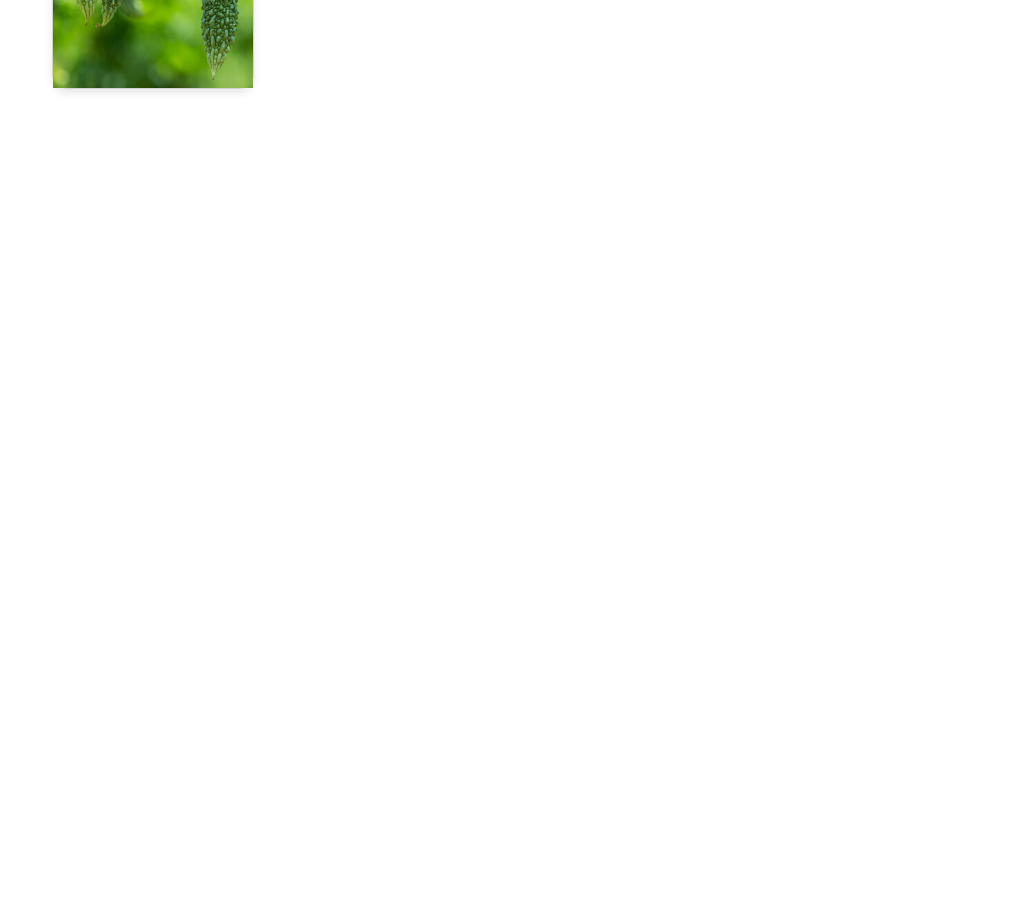
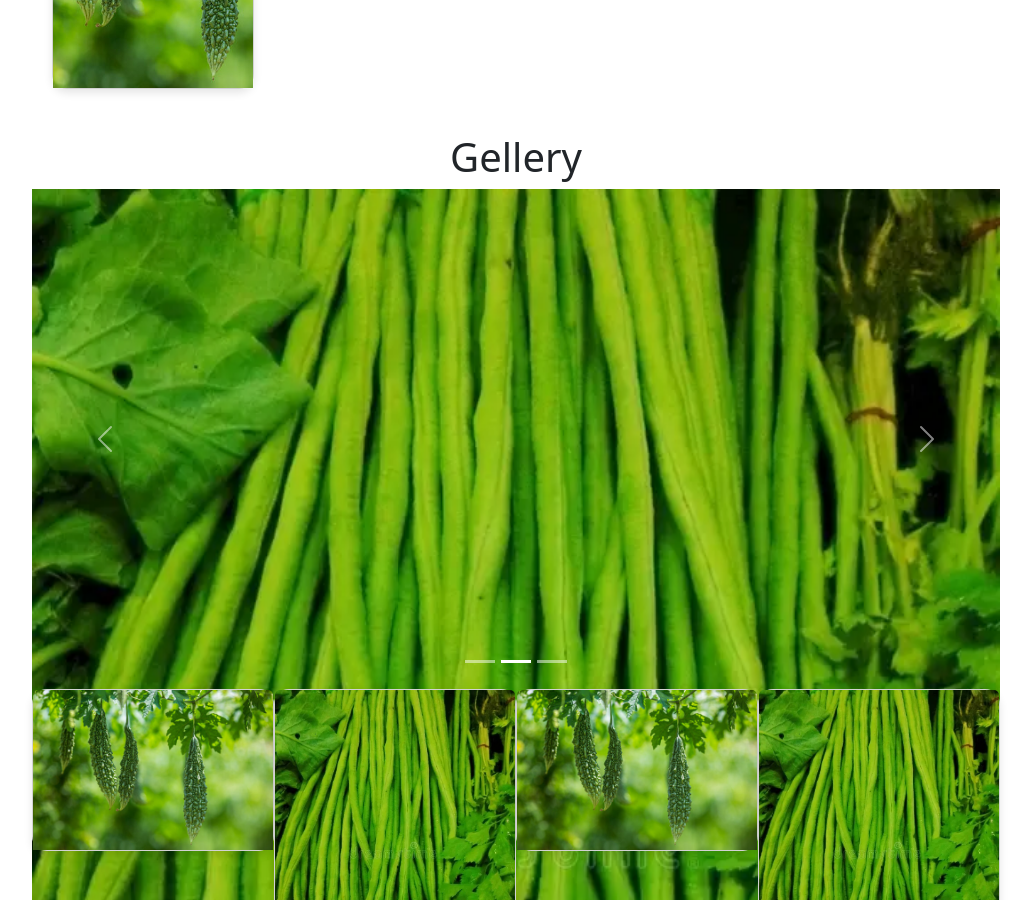
Before and after one commit to athuljain/CH-Vegitables, a React (Create React App) app: page / in a window 1280 px wide. Shown: the part 1900-2800 px from the top of the page, without its empty margins (124-1155 px from the left). Before the commit the page ends 2029 px from the top, so only its background shows below. Built offline with nearby package versions, Linux system fonts and the light colour scheme.

Commit message:
contact and home page

```diff
--- a/src/Components/ContactUs.jsx
+++ b/src/Components/ContactUs.jsx
@@ -60,7 +60,7 @@
                                             <h4>Address:</h4>
                                         </div>
                                         <div className="text">
-                                            <p>Lorem Ipsum, 40C, Lorem Ipsum dummy,<br /> Lorem Ipsum, Ch 98054</p>
+                                            <p>CH Vegitables<br />Kerala,Karrnataka</p>
                                         </div>
                                     </li>
                                     <li>
--- a/src/Components/Gallery.jsx
+++ b/src/Components/Gallery.jsx
@@ -18,6 +18,7 @@
 
   return (
     <Container fluid className="gallery">
+      <h1>Gellery</h1>
       {/* Carousel at the top */}
       <Row>
         <Col md={12}>
--- a/src/Components/Home.jsx
+++ b/src/Components/Home.jsx
@@ -7,6 +7,8 @@
 import Card from 'react-bootstrap/Card';
 import CardGroup from 'react-bootstrap/CardGroup';
 import AboutUs from './AboutUs';
+import Gallery from './Gallery';
+import ContactUs from './ContactUs';
 
 const Home = () => {
     const [index, setIndex] = useState(0);
@@ -92,6 +94,12 @@
 <div>
   <br></br>
   <AboutUs />
+  <br></br>
+  <Gallery />
+
+  <br></br>
+  <ContactUs />
+
 </div>
 
 
```
